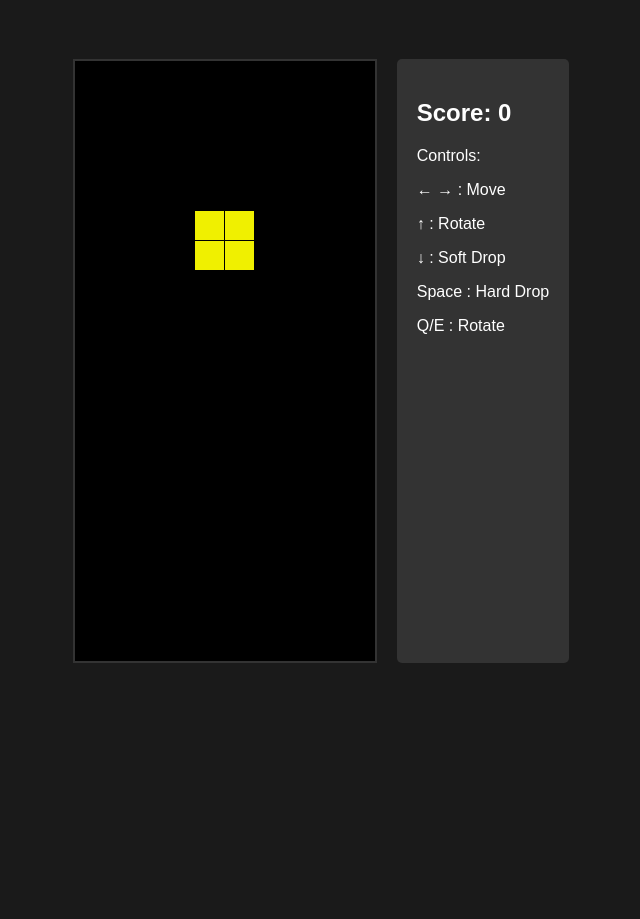
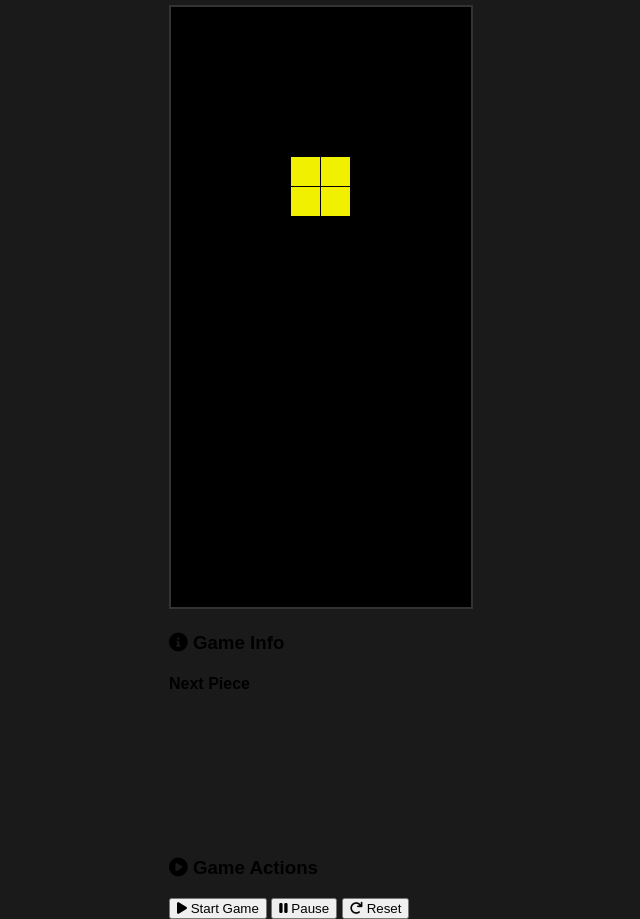
Before and after one commit to ex2uply/tetris_game, a website: page index.html in a window 1280 px wide. Shown: the part 39-958 px from the top of the page, without its empty margins (319-959 px from the left). Before the commit the page ends 800 px from the top, so only its background shows below. Drawn offline with Linux system fonts and the light colour scheme; a web font is replaced by a local one.

Commit message:
updated ui and made some event driven changes

```diff
--- a/index.html
+++ b/index.html
@@ -1,25 +1,90 @@
 <!DOCTYPE html>
 <html lang="en">
   <head>
-    <meta charset="UTF-8">
-    <meta name="viewport" content="width=device-width, initial-scale=1.0">
+    <meta charset="UTF-8" />
+    <meta name="viewport" content="width=device-width, initial-scale=1.0" />
     <title>Tetris Game</title>
-    <link rel="stylesheet" href="style.css">
+    <link rel="stylesheet" href="style.css" />
+    <link
+      href="https://fonts.googleapis.com/css2?family=Segoe+UI:wght@300;400;500;600;700&display=swap"
+      rel="stylesheet"
+    />
+    <link
+      href="https://cdnjs.cloudflare.com/ajax/libs/font-awesome/6.0.0/css/all.min.css"
+      rel="stylesheet"
+    />
   </head>
   <body>
-<div id="game-container">
-    <canvas id="game-board" width="300" height="600"></canvas>
-    <div id="score-board">
-        <h2>Score: <span id="score">0</span></h2>
-        <div class="controls">
-            <p>Controls:</p>
-            <p>← → : Move</p>
-            <p>↑ : Rotate</p>
-            <p>↓ : Soft Drop</p>
-            <p>Space : Hard Drop</p>
-            <p>Q/E : Rotate</p>
+    <div class="app-container">
+      <header class="app-header">
+        <div class="header-content">
+          <h1 class="app-title">
+            <i class="fas fa-gamepad"></i>
+            Tetris
+          </h1>
+          <div class="game-stats">
+            <div class="stat-item">
+              <span class="stat-label">Score</span>
+              <span class="stat-value" id="score">0</span>
+            </div>
+            <div class="stat-item">
+              <span class="stat-label">Level</span>
+              <span class="stat-value" id="level">1</span>
+            </div>
+            <div class="stat-item">
+              <span class="stat-label">Lines</span>
+              <span class="stat-value" id="lines">0</span>
             </div>
           </div>
+        </div>
+      </header>
+
+      <main class="game-main">
+        <div class="game-container">
+          <div class="game-board-container">
+            <div class="board-header">
+              <h2>Game Board</h2>
+            </div>
+            <div class="canvas-wrapper">
+              <canvas id="game-board" width="300" height="600"></canvas>
+            </div>
+          </div>
+
+          <div class="game-sidebar">
+            <div class="sidebar-section">
+              <h3 class="section-title">
+                <i class="fas fa-info-circle"></i>
+                Game Info
+              </h3>
+              <div class="next-piece-container">
+                <h4>Next Piece</h4>
+                <canvas id="next-piece" width="120" height="120"></canvas>
+              </div>
+            </div>
+
+            <div class="sidebar-section">
+              <h3 class="section-title">
+                <i class="fas fa-play-circle"></i>
+                Game Actions
+              </h3>
+              <div class="action-buttons">
+                <button class="btn btn-primary" id="start-btn">
+                  <i class="fas fa-play"></i>
+                  Start Game
+                </button>
+                <button class="btn btn-secondary" id="pause-btn">
+                  <i class="fas fa-pause"></i>
+                  Pause
+                </button>
+                <button class="btn btn-danger" id="reset-btn">
+                  <i class="fas fa-redo"></i>
+                  Reset
+                </button>
+              </div>
+            </div>
+          </div>
+        </div>
+      </main>
     </div>
     <script src="main.js"></script>
   </body>
```
Lines whose indentation alone changed are shown as unchanged.
